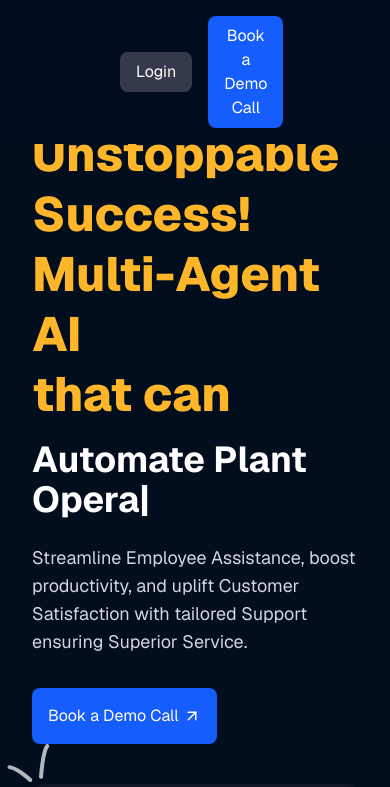
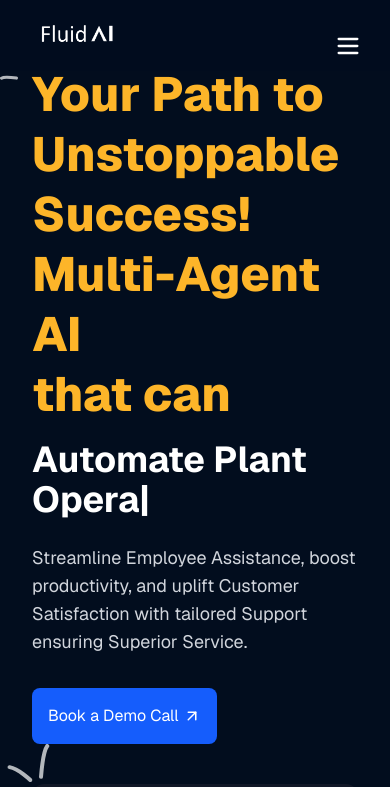
Before and after one commit to ruamazi/fluid-landing-page, a React (Vite) app: page / in a window 390 px wide. Shown: the top 787 px of the page. Built offline with nearby package versions, Linux system fonts and the light colour scheme.

Commit message:
added burger menu for mobile

```diff
--- a/src/components/AgenticSection.jsx
+++ b/src/components/AgenticSection.jsx
@@ -2,7 +2,7 @@ import { motion } from "framer-motion";
 
 const AgenticSection = () => {
  return (
-  <section className="bg-white py-6 md:py-24">
+  <section className="bg-white py-6 md:py-12">
    <div className="container mx-auto px-4 md:px-8">
     <div className="grid grid-cols-1 md:grid-cols-2 gap-6 items-center">
      {/* Left Column: Text Content */}
--- a/src/components/Navbar.jsx
+++ b/src/components/Navbar.jsx
@@ -1,8 +1,8 @@
-import { ChevronDown } from "lucide-react";
+import { useState } from "react";
+import { ChevronDown, Menu, X } from "lucide-react";
 import { Link } from "react-router-dom";
 
-const SingleLink = ({ title, link }) => {
- return (
+const SingleLink = ({ title, link }) => (
  <a
   href={link}
   className="px-3 py-2 rounded-lg transition-colors duration-300 hover:bg-[#1a244d] hover:text-white"
@@ -10,20 +10,15 @@ const SingleLink = ({ title, link }) => {
   {title}
  </a>
 );
-};
 
-const Navbar = () => {
- return (
-  <nav className="fixed top-0 left-0 right-0 z-50 flex items-center justify-between p-4 px-30 bg-[#010c1e] text-white">
-   {/* Logo */}
-   <div className="flex items-center space-x-2">
-    <Link to="/" className="text-xl font-bold">
-     <img src="/logo.webp" alt="logo" className="w-19" />
-    </Link>
-   </div>
-
-   {/* Menu */}
-   <div className="hidden lg:flex space-x-6 text-gray-300 transition-all duration-300 gap-4 font-semibold">
+const NavLinks = ({
+ className,
+ isSolutionsOpen,
+ toggleSolutions,
+ isResourcesOpen,
+ toggleResources,
+}) => (
+ <div className={className}>
   <a href="#" className="hover:text-[#fdb529]">
    Home
   </a>
@@ -32,86 +27,50 @@ const Navbar = () => {
   </a>
 
   {/* Solutions dropdown */}
-    <div className="relative group">
-     <a href="#" className="flex items-center gap-2 hover:text-[#fdb529]">
+  <div className="relative group lg:block">
+   <a
+    href="#"
+    className="flex items-center gap-2 hover:text-[#fdb529]"
+    onClick={toggleSolutions}
+   >
     Solutions
     <ChevronDown
      size={18}
-       className="transition-transform duration-300 group-hover:-rotate-180"
+     className={`transition-transform duration-300 ${
+      isSolutionsOpen ? "-rotate-180" : ""
+     }`}
     />
    </a>
-     {/* Dropdown menu */}
-     <div className="absolute left-0 top-full mt-2 invisible opacity-0 group-hover:visible group-hover:opacity-100 group-hover:translate-y-1 transition-all duration-300 bg-[#0d1b3a] text-white p-6 rounded-2xl shadow-lg flex gap-6 z-50">
-      {/* Column 1 */}
-      <div className="flex flex-col gap-2 min-w-[180px]">
-       <h4 className="font-semibold underline">Use cases</h4>
-       <SingleLink title="Customer Service" link="#" />
-       <SingleLink title="Sales Assistance" link="#" />
-       <SingleLink title="Employee Productivity" link="#" />
-       <SingleLink title="Marketing" link="#" />
-       <SingleLink title="Internal Facing" link="#" />
-      </div>
-
-      {/* Column 2 */}
-      <div className="flex flex-col gap-2 min-w-[180px]">
-       <h4 className="font-semibold underline">Channels</h4>
-       <SingleLink title="Voice & Calls" link="#" />
-       <SingleLink title="Website Chatbot" link="#" />
-       <SingleLink title="WhatsApp Chatbot" link="#" />
-      </div>
-
-      {/* Column 3 */}
-      <div className="flex flex-col gap-2 min-w-[180px]">
-       <h4 className="font-semibold underline">Serving Industries</h4>
-       <SingleLink title="Banking & Finance" link="#" />
-       <SingleLink title="Manufacturing" link="#" />
-       <SingleLink title="Automotives" link="#" />
-       <SingleLink title="Telecom" link="#" />
-      </div>
-
-      {/* Column 4 */}
-      <div className="flex flex-col gap-2 min-w-[180px]">
-       <h4 className="font-semibold underline">Solution Overview</h4>
-       <SingleLink title="Organisational Agentic AI Capability" link="#" />
-       <SingleLink title="Product Overview" link="#" />
-       <SingleLink title="Architecture" link="#" />
-       <SingleLink title="Integrations" link="#" />
-       <SingleLink title="Platform Features" link="#" />
-      </div>
+   <div
+    className={`lg:absolute lg:left-0 lg:top-full lg:mt-2 lg:invisible lg:opacity-0 lg:group-hover:visible lg:group-hover:opacity-100 lg:group-hover:translate-y-1 transition-all duration-300 lg:bg-[#0d1b3a] text-white lg:p-6 lg:rounded-2xl lg:shadow-lg lg:flex lg:gap-6 lg:z-50 ${
+     isSolutionsOpen ? "block" : "hidden"
+    }`}
+   >
+    <SolutionsDropdown />
    </div>
   </div>
 
   {/* Resources dropdown */}
-    <div className="relative group">
-     <a href="#" className="flex items-center gap-2 hover:text-[#fdb529]">
+  <div className="relative group lg:block">
+   <a
+    href="#"
+    className="flex items-center gap-2 hover:text-[#fdb529]"
+    onClick={toggleResources}
+   >
     Resources
     <ChevronDown
      size={18}
-       className="transition-transform duration-300 group-hover:-rotate-180"
+     className={`transition-transform duration-300 ${
+      isResourcesOpen ? "-rotate-180" : ""
+     }`}
     />
    </a>
-     {/* Dropdown menu */}
-     <div className="absolute left-0 top-full mt-2 invisible opacity-0 group-hover:visible group-hover:opacity-100 group-hover:translate-y-1 transition-all duration-300 bg-[#0d1b3a] text-white p-6 rounded-2xl shadow-lg flex gap-6 z-50">
-      {/* Column 1 */}
-      <div className="flex flex-col gap-2 min-w-[180px]">
-       <SingleLink title="Blogs" link="#" />
-       <SingleLink title="Events" link="#" />
-       <SingleLink title="Podcasts" link="#" />
-      </div>
-
-      {/* Column 2 */}
-      <div className="flex flex-col gap-2 min-w-[180px]">
-       <SingleLink title="AI Workshop" link="#" />
-       <SingleLink title="Webinars" link="#" />
-       <SingleLink title="FAQs" link="#" />
-      </div>
-
-      {/* Column 3 */}
-      <div className="flex flex-col gap-2 min-w-[180px]">
-       <SingleLink title="Reports" link="#" />
-       <SingleLink title="Agentic AI Use Case Playbook" link="#" />
-       <SingleLink title="ADS" link="#" />
-      </div>
+   <div
+    className={`lg:absolute lg:left-0 lg:top-full lg:mt-2 lg:invisible lg:opacity-0 lg:group-hover:visible lg:group-hover:opacity-100 lg:group-hover:translate-y-1 transition-all duration-300 lg:bg-[#0d1b3a] text-white lg:p-6 lg:rounded-2xl lg:shadow-lg lg:flex lg:gap-6 lg:z-50 ${
+     isResourcesOpen ? "block" : "hidden"
+    }`}
+   >
+    <ResourcesDropdown />
    </div>
   </div>
 
@@ -122,9 +81,90 @@ const Navbar = () => {
    Contact Us
   </a>
  </div>
+);
+
+const SolutionsDropdown = () => (
+ <>
+  <div className="flex flex-col gap-2 min-w-[180px]">
+   <h4 className="font-semibold underline">Use cases</h4>
+   <SingleLink title="Customer Service" link="#" />
+   <SingleLink title="Sales Assistance" link="#" />
+   <SingleLink title="Employee Productivity" link="#" />
+   <SingleLink title="Marketing" link="#" />
+   <SingleLink title="Internal Facing" link="#" />
+  </div>
+  <div className="flex flex-col gap-2 min-w-[180px]">
+   <h4 className="font-semibold underline">Channels</h4>
+   <SingleLink title="Voice & Calls" link="#" />
+   <SingleLink title="Website Chatbot" link="#" />
+   <SingleLink title="WhatsApp Chatbot" link="#" />
+  </div>
+  <div className="flex flex-col gap-2 min-w-[180px]">
+   <h4 className="font-semibold underline">Serving Industries</h4>
+   <SingleLink title="Banking & Finance" link="#" />
+   <SingleLink title="Manufacturing" link="#" />
+   <SingleLink title="Automotives" link="#" />
+   <SingleLink title="Telecom" link="#" />
+  </div>
+  <div className="flex flex-col gap-2 min-w-[180px]">
+   <h4 className="font-semibold underline">Solution Overview</h4>
+   <SingleLink title="Organisational Agentic AI Capability" link="#" />
+   <SingleLink title="Product Overview" link="#" />
+   <SingleLink title="Architecture" link="#" />
+   <SingleLink title="Integrations" link="#" />
+   <SingleLink title="Platform Features" link="#" />
+  </div>
+ </>
+);
+
+const ResourcesDropdown = () => (
+ <>
+  <div className="flex flex-col gap-2 min-w-[180px]">
+   <SingleLink title="Blogs" link="#" />
+   <SingleLink title="Events" link="#" />
+   <SingleLink title="Podcasts" link="#" />
+  </div>
+  <div className="flex flex-col gap-2 min-w-[180px]">
+   <SingleLink title="AI Workshop" link="#" />
+   <SingleLink title="Webinars" link="#" />
+   <SingleLink title="FAQs" link="#" />
+  </div>
+  <div className="flex flex-col gap-2 min-w-[180px]">
+   <SingleLink title="Reports" link="#" />
+   <SingleLink title="Agentic AI Use Case Playbook" link="#" />
+   <SingleLink title="ADS" link="#" />
+  </div>
+ </>
+);
+
+const Navbar = () => {
+ const [isMenuOpen, setIsMenuOpen] = useState(false);
+ const [isSolutionsOpen, setIsSolutionsOpen] = useState(false);
+ const [isResourcesOpen, setIsResourcesOpen] = useState(false);
+
+ const toggleSolutions = () => {
+  setIsSolutionsOpen(!isSolutionsOpen);
+  setIsResourcesOpen(false); // Close other dropdown
+ };
+
+ const toggleResources = () => {
+  setIsResourcesOpen(!isResourcesOpen);
+  setIsSolutionsOpen(false); // Close other dropdown
+ };
+
+ return (
+  <nav className="fixed top-0 left-0 right-0 z-50 flex items-center justify-between p-4 px-10 md:px-30 bg-[#010c1e] text-white">
+   <div className="flex items-center space-x-2">
+    <Link to="/" className="text-xl font-bold">
+     <img src="/logo.webp" alt="logo" className="w-19" />
+    </Link>
+   </div>
+
+   {/* Desktop Menu */}
+   <NavLinks className="hidden lg:flex space-x-6 text-gray-300 transition-all duration-300 gap-4 font-semibold" />
 
    {/* Buttons */}
-   <div className="flex items-center space-x-4">
+   <div className="hidden lg:flex items-center space-x-4">
     <button className="px-4 py-2 bg-[#34394c] hover:text-black hover:bg-white">
      Login
     </button>
@@ -132,6 +172,52 @@ const Navbar = () => {
      Book a Demo Call
     </button>
    </div>
+
+   {/* Burger Menu Icon */}
+   <div className="lg:hidden">
+    <button
+     onClick={() => setIsMenuOpen(!isMenuOpen)}
+     className="relative w-8 h-8"
+    >
+     <Menu
+      size={28}
+      className={`absolute transition-all duration-300 ${
+       isMenuOpen ? "opacity-0 rotate-90" : "opacity-100 rotate-0"
+      }`}
+     />
+     <X
+      size={28}
+      className={`absolute transition-all duration-300 ${
+       isMenuOpen ? "opacity-100 rotate-0" : "opacity-0 -rotate-90"
+      }`}
+     />
+    </button>
+   </div>
+
+   {/* Mobile Menu */}
+   <div
+    className={`absolute top-full left-0 w-full bg-[#010c1e] lg:hidden transition-all duration-300 ease-in-out ${
+     isMenuOpen
+      ? "max-h-screen overflow-y-auto"
+      : "max-h-0 overflow-hidden"
+    }`}
+   >
+    <NavLinks
+     className="flex flex-col items-center space-y-4 py-8 text-gray-300 font-semibold"
+     isSolutionsOpen={isSolutionsOpen}
+     toggleSolutions={toggleSolutions}
+     isResourcesOpen={isResourcesOpen}
+     toggleResources={toggleResources}
+    />
+    <div className="flex flex-col items-center space-y-4 py-4">
+     <button className="px-4 py-2 bg-[#34394c] hover:text-black hover:bg-white w-3/4">
+      Login
+     </button>
+     <button className="bg-blue-600 text-white px-4 py-2 hover:text-black hover:bg-white w-3/4">
+      Book a Demo Call
+     </button>
+    </div>
+   </div>
   </nav>
  );
 };
--- a/src/components/Organizations.jsx
+++ b/src/components/Organizations.jsx
@@ -99,7 +99,7 @@ const Organizations = () => {
        key={index}
        className="flex-shrink-0 w-32 md:w-48 lg:w-56 grayscale filter transition duration-300 ease-in-out grayscale-hover"
       >
-       <img src={logo.imgUrl} alt={logo.name} className="mx-auto h-18" />
+       <img src={logo.imgUrl} alt={logo.name} className="mx-auto" />
       </div>
      ))}
     </div>
```
Lines whose indentation alone changed are shown as unchanged.
